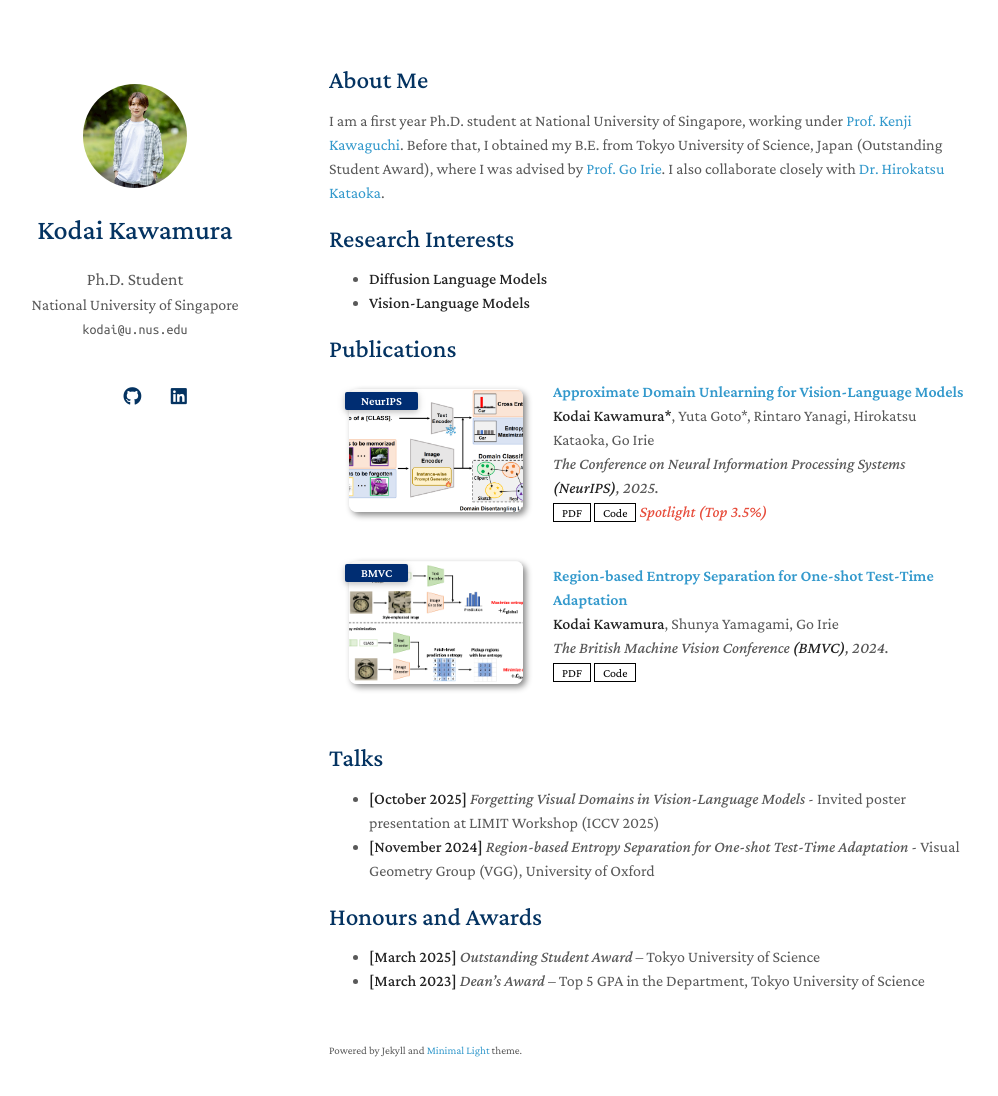
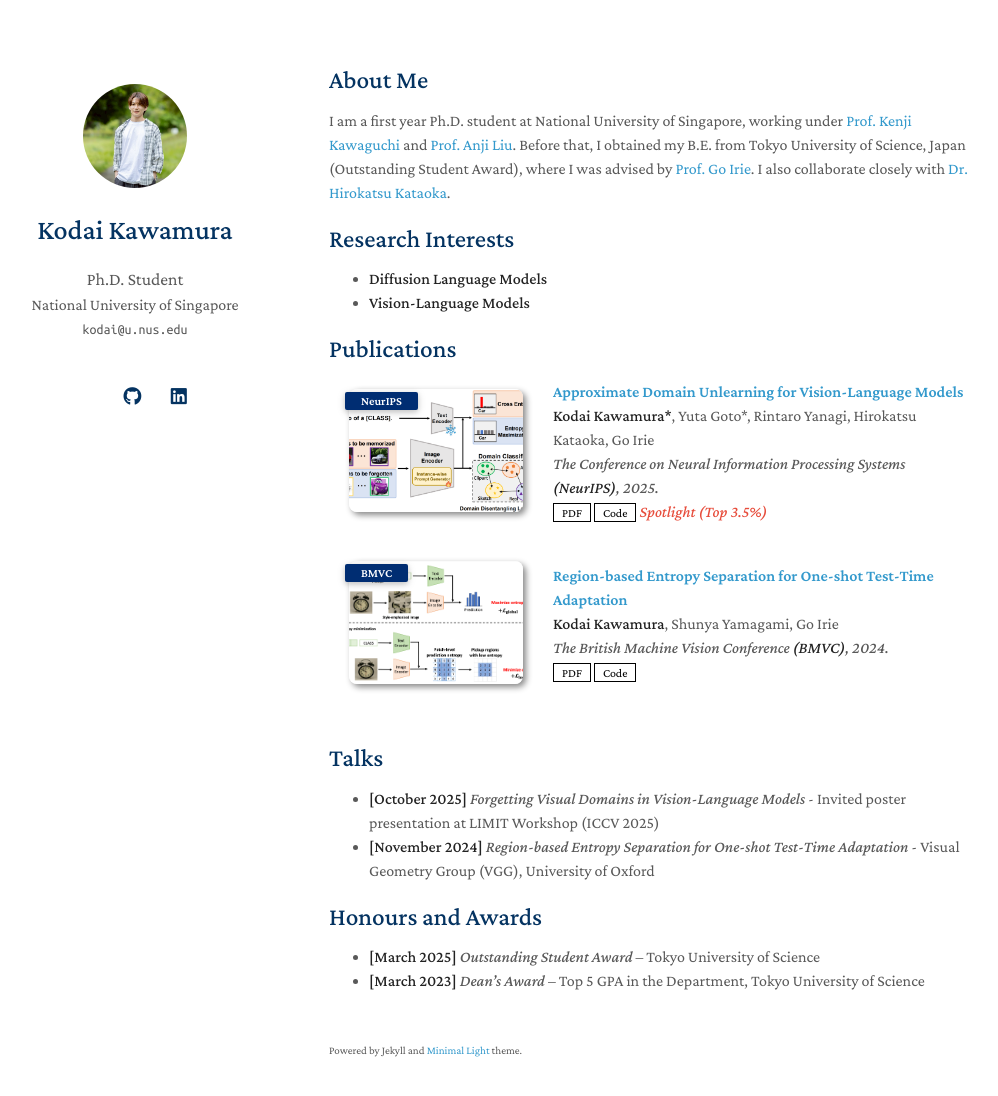
Before and after one commit to kodaikawamura/kodaikawamura, a Jekyll site: the page built from index.md, in a window 1280 px wide and 1131 px high. Shown: the top 1096 px of the window, without its empty margins (141-1139 px from the left). Built offline with Jekyll 4.4.1, drawn with Linux system fonts in a browser that asks for light colours; a style sheet for code colours, icons or effects is not loaded; our own code applies the rules of GitHub Pages for plain Markdown files.

Commit message:
update index.md

```diff
--- a/index.md
+++ b/index.md
@@ -3,7 +3,7 @@ layout: homepage
 ---
 
 ## About Me
-I am a first year Ph.D. student at National University of Singapore, working under [Prof. Kenji Kawaguchi](https://ml.comp.nus.edu.sg/kawaguchi).
+I am a first year Ph.D. student at National University of Singapore, working under [Prof. Kenji Kawaguchi](https://ml.comp.nus.edu.sg/kawaguchi) and [Prof. Anji Liu](https://liuanji.github.io/).
 Before that, I obtained my B.E. from Tokyo University of Science, Japan (Outstanding Student Award), where I was advised by [Prof. Go Irie](https://scholar.google.com/citations?user=2bCSG1AAAAAJ&hl=en).
 I also collaborate closely with [Dr. Hirokatsu Kataoka](https://hirokatsukataoka.net).
 
```
